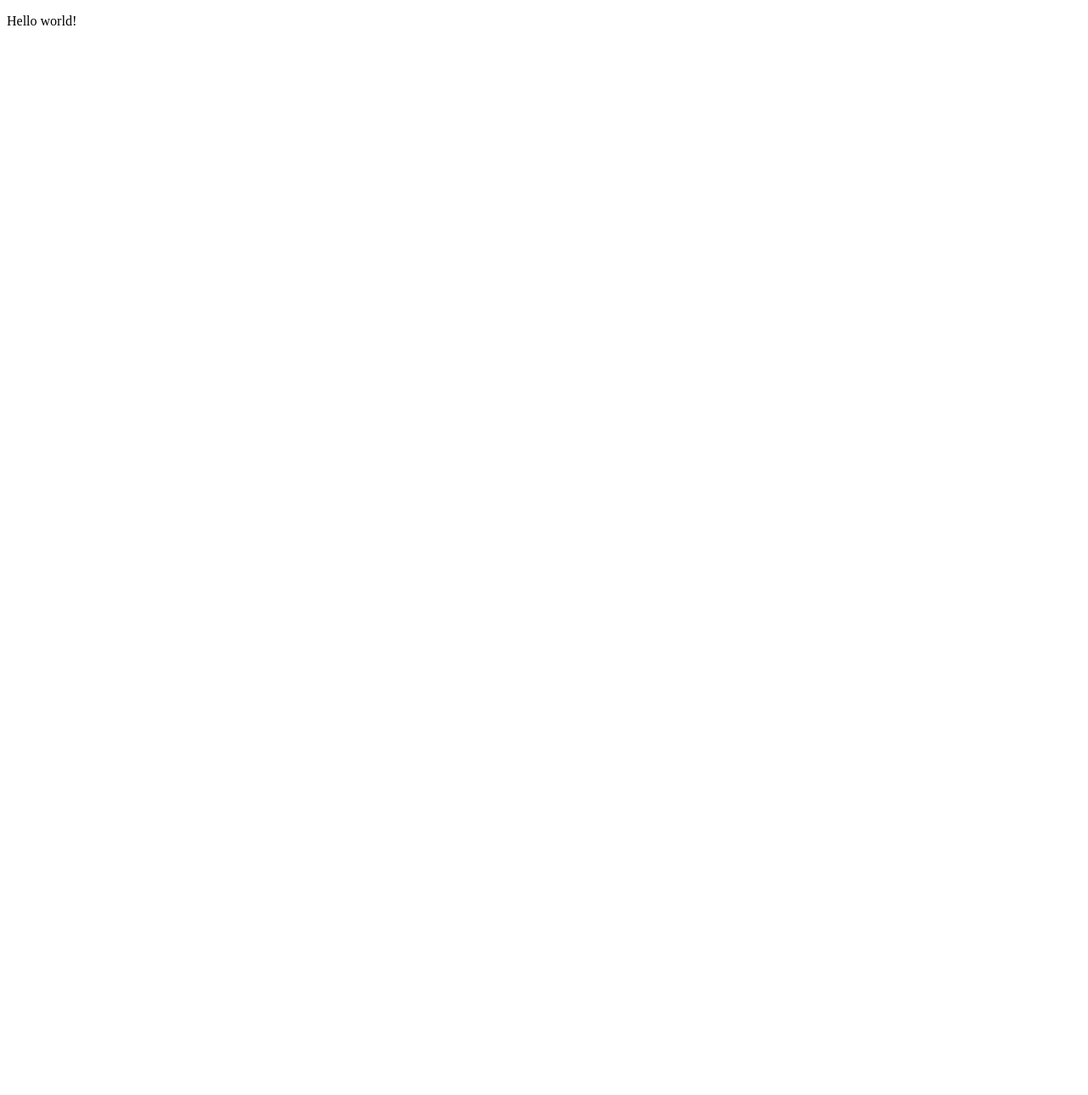
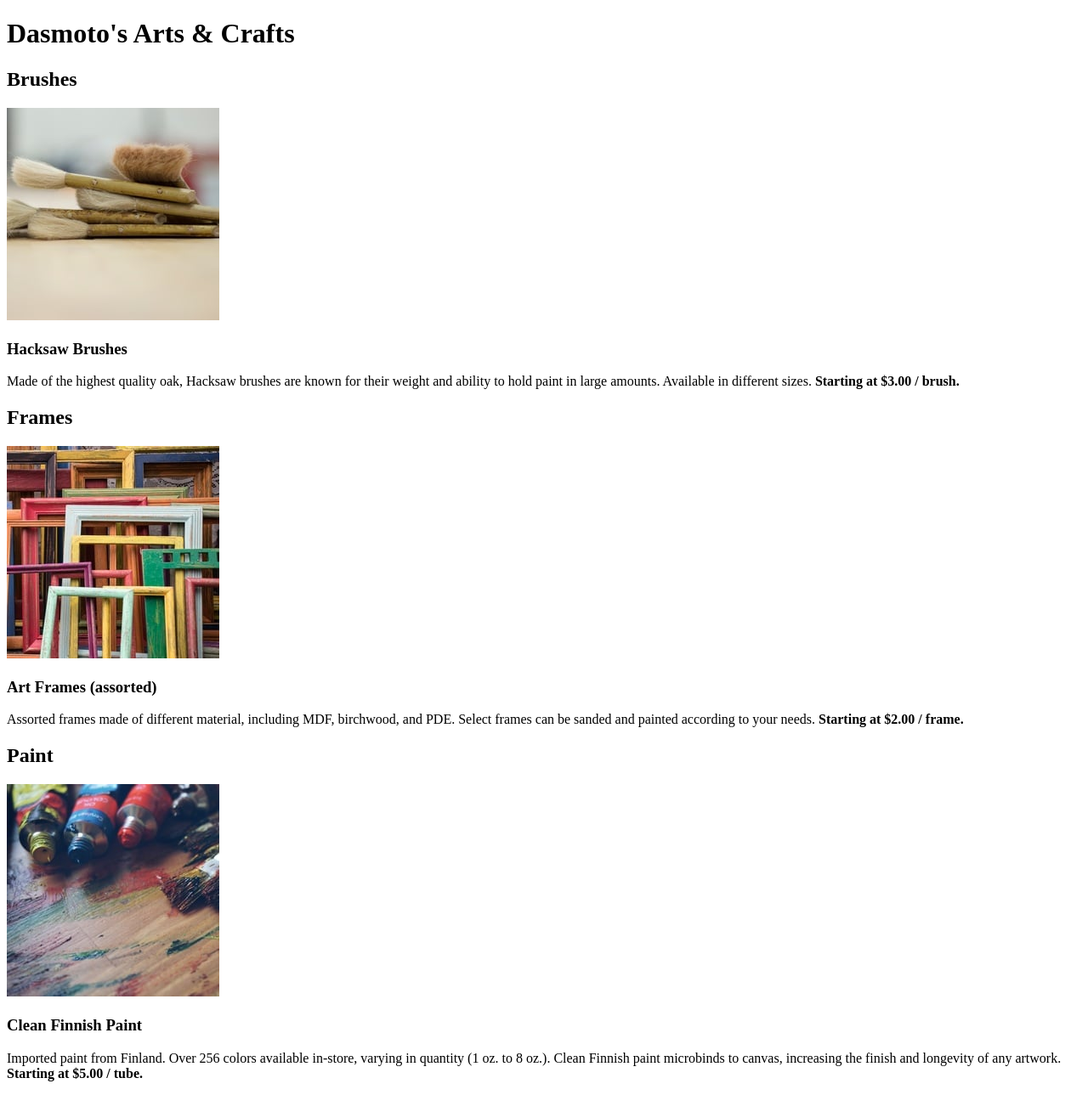
Before and after one commit to ericbates/Dasmoto, a plain HTML site: page index.html in a window 1280 px wide. Shown: the whole page at 85% size. Before the commit the page ends 800 px from the top, so only its background shows below. Drawn offline with Linux system fonts and the light colour scheme.

Commit message:
build index.html

```diff
--- a/index.html
+++ b/index.html
@@ -1,8 +1,42 @@
 <!DOCTYPE html>
 <head>
     <title>Dasmoto's Arts and Crafts</title>
-    <link href='./style.css' type='text/css' ref='stylesheet'>
+    <link href='style.css' type='text/css' ref='stylesheet'>
 </head>
 <body>
-    <p>Hello world!</p>
+    <header>
+        <h1>Dasmoto's Arts & Crafts</h1>
+    </header>
+    <main>
+        <article>
+            <h2>Brushes</h2>
+            <img src='images/hacksaw.jpeg' alt='Hacksaw Brushes' />
+            <h3>Hacksaw Brushes</h3>
+            <p>Made of the highest quality oak, Hacksaw brushes are known for
+                their weight and ability to hold paint in large amounts. Available
+                in different sizes. <span><strong>Starting at $3.00 /
+                brush.</strong></span>
+            </p>
+        </article>
+        <article>
+            <h2>Frames</h2>
+            <img src='images/frames.jpeg' alt='Art Frames (assorted)' />
+            <h3>Art Frames (assorted)</h3>
+            <p>Assorted frames made of different material, including MDF,
+                birchwood, and PDE. Select frames can be sanded and painted
+                according to your needs. <span><strong>Starting at $2.00 /
+                frame.</strong></span>
+            </p>
+        </article>
+        <article>
+            <h2>Paint</h2>
+            <img src='images/finnish.jpeg' alt='Clean Finnish Paint' />
+            <h3>Clean Finnish Paint</h3>
+            <p>Imported paint from Finland. Over 256 colors available in-store,
+                varying in quantity (1 oz. to 8 oz.). Clean Finnish paint microbinds
+                to canvas, increasing the finish and longevity of any artwork.
+                <span><strong>Starting at $5.00 / tube.</strong></span>
+            </p>
+        </article>
+    </main>
 </body>
```
